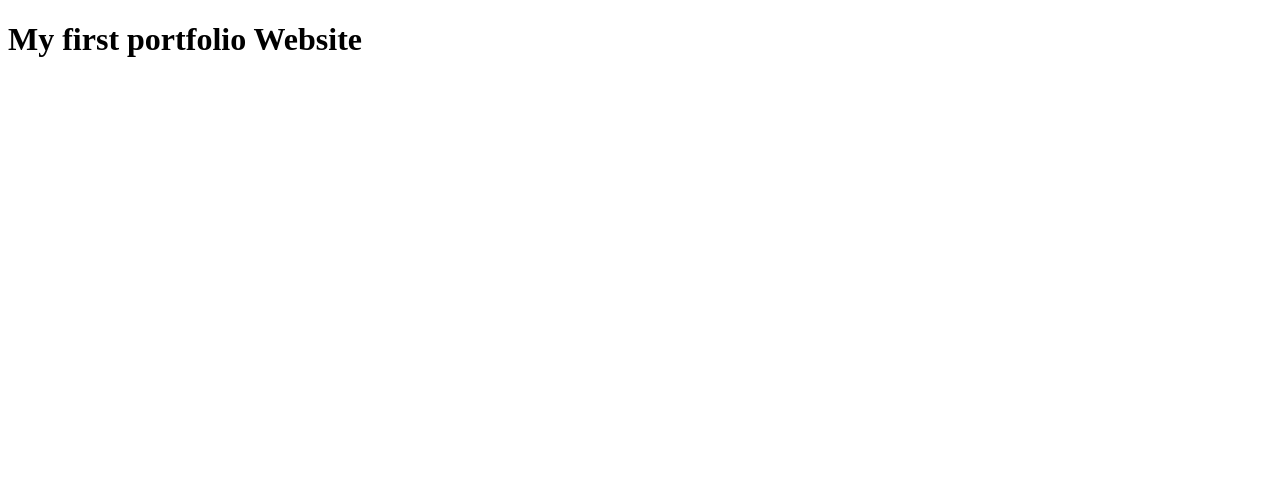
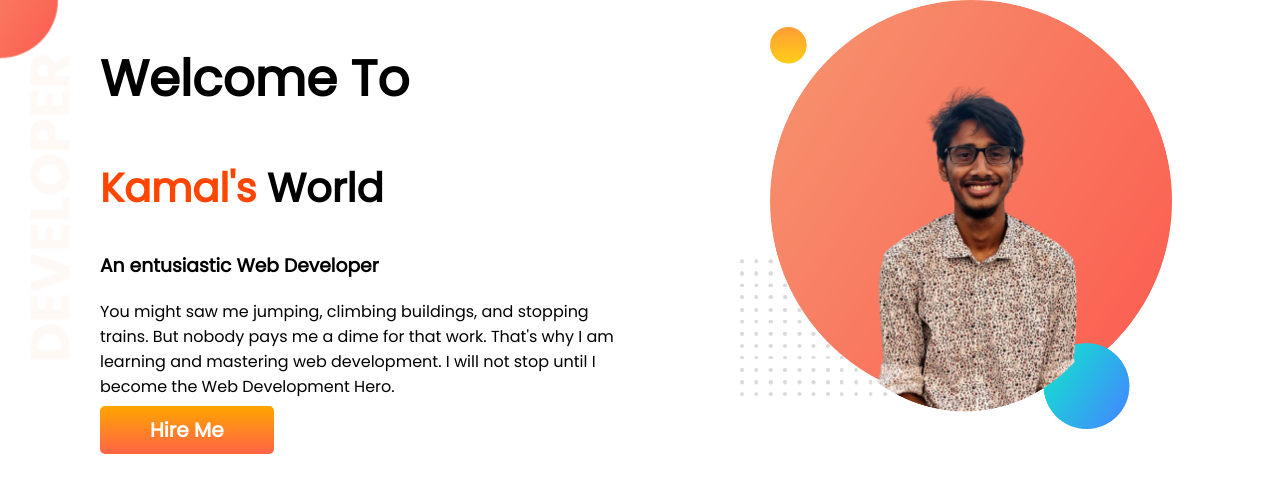
Before and after one commit to Emon1304013/developer-portfolio, a plain HTML site: page index.html in a window 1280 px wide. Drawn offline with Linux system fonts and the light colour scheme.

Commit message:
First section completed

```diff
--- a/css/style.css
+++ b/css/style.css
@@ -0,0 +1,43 @@
+body{
+    margin: 0;
+    padding: 0;
+    font-family: 'Poppins', sans-serif;
+}
+.my-name{
+    color: orangered;
+    font-weight: 700;
+}
+h1{
+    font-size: 50px;
+}
+h2{
+    font-size: 40px;
+}
+section{
+    display: flex;
+
+}
+.half-width
+{
+    width: 50%;
+    margin-left: 100px;
+    margin-bottom: 50px;
+
+}
+.half-width img{
+    width: 80%;
+}
+.top-banner{
+    background-image: url("../images/top-banner.png");
+    background-repeat: no-repeat;
+}
+a{
+    text-decoration: none;
+    padding: 10px 50px;
+    background-image: linear-gradient(orange,tomato);
+    margin-top: 20px;
+    border-radius: 5px;
+    color: white;
+    font-size: 20px;
+    font-weight: 700;
+}
--- a/index.html
+++ b/index.html
@@ -5,9 +5,23 @@
     <meta http-equiv="X-UA-Compatible" content="IE=edge">
     <meta name="viewport" content="width=device-width, initial-scale=1.0">
     <title>Developer Portfolio</title>
+    <link rel="preconnect" href="https://fonts.googleapis.com">
+    <link rel="preconnect" href="https://fonts.gstatic.com" crossorigin>
+    <link href="https://fonts.googleapis.com/css2?family=Poppins&display=swap" rel="stylesheet">
     <link rel="stylesheet" href="css/style.css">
 </head>
 <body>
-    <h1>My first portfolio Website</h1>
+  <section class="top-banner">
+    <div class="half-width">
+        <h1>Welcome To</h1>
+        <h2><span class="my-name">Kamal's</span> World</h2>
+        <h3>An entusiastic Web Developer</h3>
+        <p>You might saw me jumping, climbing buildings, and stopping trains. But nobody pays me a dime for that work. That's why I am learning and mastering web development. I will not stop until I become the Web Development Hero.</p>
+        <a href="">Hire Me</a>
+    </div>
+    <div class="half-width">
+        <img src="images/kamal-bg.png" alt="">
+    </div>
+  </section>
 </body>
 </html>
```
Also changed, not shown: images/dream-bg.png (added), images/emon.png (added), images/exp-bg.png (added), images/jhankar.png (added), images/jhankar2.png (added), images/kamal-bg.png (added), images/kamal.png (added), images/my-bg.png (added), images/my-bg2.png (added), images/top-banner.png (added).
